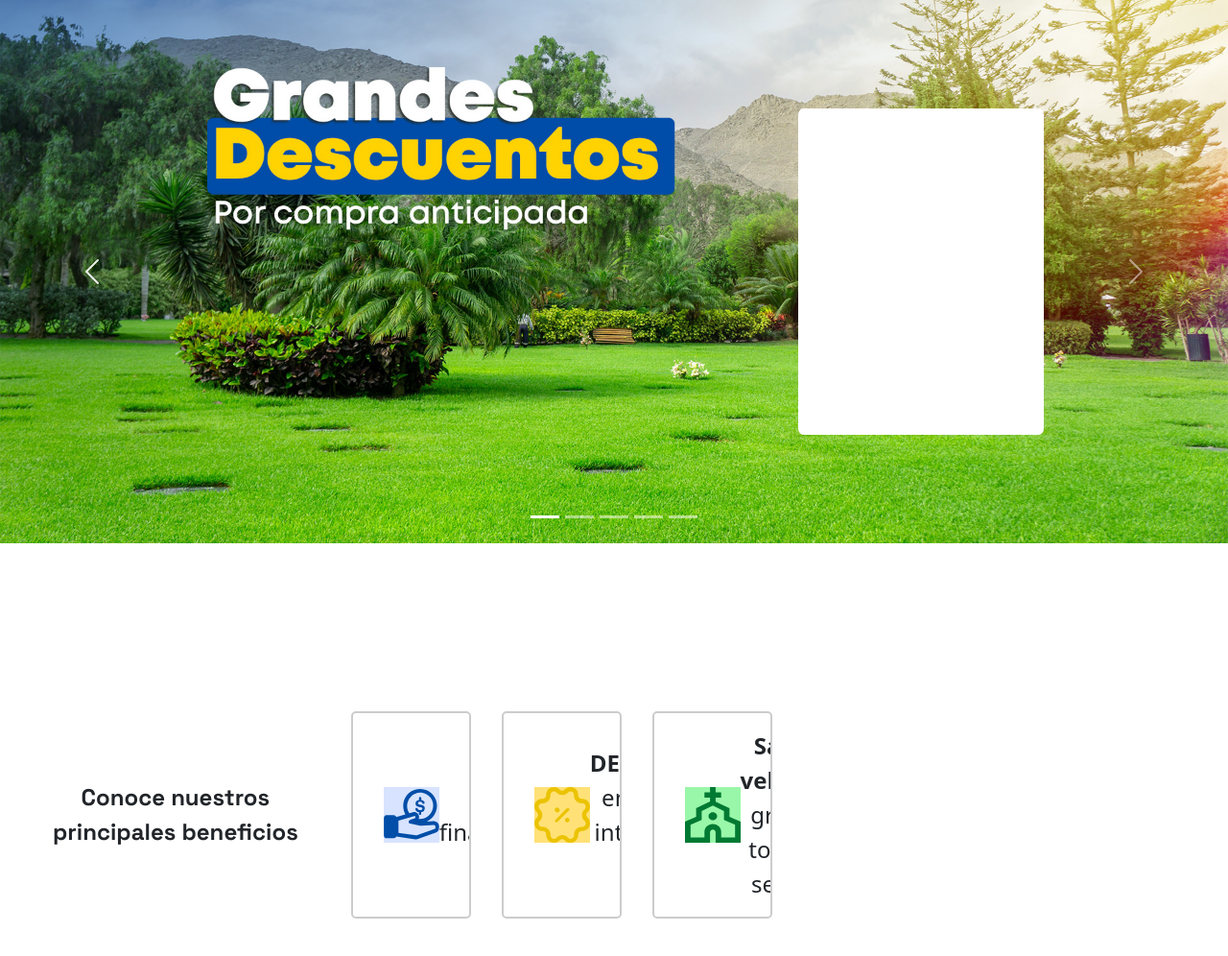
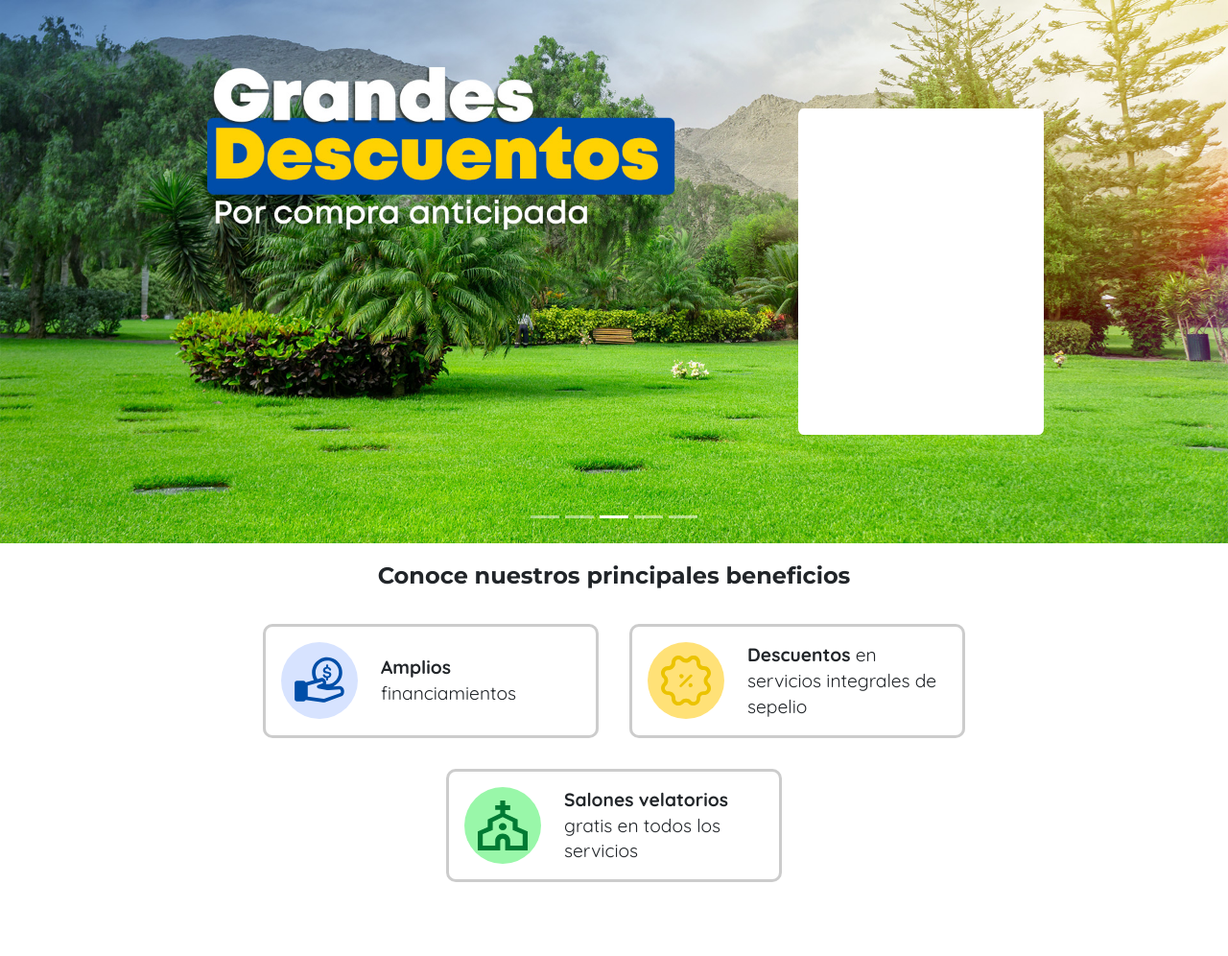
Before and after one commit to Litusuwu/LibraryTest, a plain HTML site: page app/index.html in a window 1280 px wide. Shown: the top 996 px of the page at 96% size. After the commit the page ends 935 px from the top, so only its background shows below. Drawn offline with nearby package versions, Linux system fonts and the light colour scheme.

Commit message:
changes for the frontend

```diff
--- a/app/index.html
+++ b/app/index.html
@@ -15,9 +15,9 @@
     </div>
     <div id="carouselExampleIndicators" class="carousel slide carousel-fade h-100 mx-auto" data-bs-ride="carousel">
       <div class="carousel-indicators">
-        <button type="button" data-bs-target="#carouselExampleIndicators" data-bs-slide-to="0" class="active" aria-current="true" aria-label="Slide 1"></button>
+        <button type="button" data-bs-target="#carouselExampleIndicators" data-bs-slide-to="0" aria-label="Slide 1"></button>
         <button type="button" data-bs-target="#carouselExampleIndicators" data-bs-slide-to="1" aria-label="Slide 2"></button>
-        <button type="button" data-bs-target="#carouselExampleIndicators" data-bs-slide-to="2" aria-label="Slide 3"></button>
+        <button type="button" data-bs-target="#carouselExampleIndicators" data-bs-slide-to="2" class="active" aria-current="true" aria-label="Slide 3"></button>
         <button type="button" data-bs-target="#carouselExampleIndicators" data-bs-slide-to="3" aria-label="Slide 4"></button>
         <button type="button" data-bs-target="#carouselExampleIndicators" data-bs-slide-to="4" aria-label="Slide 5"></button>
       </div>
@@ -38,13 +38,6 @@
           <img src="src/images/banner-5-desktop.jpg" class="d-block w-100" alt="...">
         </div>
       </div>
-      <button class="carousel-control-prev" type="button" data-bs-target="#carouselExample" data-bs-slide="prev">
-        <span class="carousel-control-prev-icon" aria-hidden="true"></span>
-        <span class="visually-hidden">Previous</span>
-      </button>
-      <button class="carousel-control-next" type="button" data-bs-target="#carouselExample" data-bs-slide="next">
-        <span class="carousel-control-next-icon" aria-hidden="true"></span>
-        <span class="visually-hidden">Next</span>
       </button>
     </div>
 
@@ -55,29 +48,32 @@
     </span>
     <div class="containerCards">
       <div class="containerCard">
-        <img src="src/images/svg/ico_ico_1.svg" style="background-color: #d7e3ff;" alt="icono" />
+        <div class="imageAreaCard"  style="background-color: #d7e3ff;">
+          <img src="src/images/svg/ico_ico_1.svg" alt="icono" />
+        </div>
         <div class="textAreaCard">
-          <b>Amplios </b>
           <span>
-            financiamientos
+            <b>Amplios </b>financiamientos
           </span>
         </div>
       </div>
       <div class="containerCard">
-        <img src="src/images/svg/ico_ico_2.svg" style="background-color: #ffe177;" alt="icono" />
+        <div class="imageAreaCard" style="background-color: #ffe177;">
+          <img src="src/images/svg/ico_ico_2.svg"  alt="icono" />
+        </div>
         <div class="textAreaCard">
-          <b>DESCUENTOS</b>
           <span>
-            en servicios integrales de sepelio
+            <b>Descuentos</b> en servicios integrales de sepelio
           </span>
         </div>
       </div>
       <div class="containerCard">
-        <img src="src/images/svg/ico_ico_3.svg" style="background-color: #99f7a9;" alt="icono" />
+        <div class="imageAreaCard" style="background-color: #99f7a9;">
+          <img src="src/images/svg/ico_ico_3.svg"  alt="icono" />
+        </div>
         <div class="textAreaCard">
-          <b>Salones velatorios</b>
           <span>
-            gratis en todos los servicios
+            <b>Salones velatorios</b> gratis en todos los servicios
           </span>
         </div>
       </div>
--- a/app/src/styles/style.css
+++ b/app/src/styles/style.css
@@ -1,10 +1,12 @@
 @import url('https://fonts.googleapis.com/css2?family=Quicksand:wght@300..700&family=Space+Grotesk:wght@300..700&display=swap');
-
+@import url('https://fonts.googleapis.com/css2?family=Montserrat:ital,wght@0,100..900;1,100..900&display=swap');
 
 body{
-  display: grid;
+  display: flex;
+  flex-direction: column;
+  /* display: grid;
   grid-template-rows: 1fr 1fr 1fr;
-  grid-template-columns: 1fr;
+  grid-template-columns: 1fr; */
 }
 
 #header{
@@ -21,23 +23,122 @@ body{
   border-radius: 2%;
 }
 .main{
-  display: grid;
-  grid-template-columns: 1fr 1.5fr 1fr;
-  grid-templae-rows: 1fr;
+  display: flex;
+  flex-direction: column;
   align-items: center;
   /* justify-content: center; */
-  flex-direction: column;
+  /* flex-direction: column; */
 }
 .labelA{
-  font-family: "Space Grotesk", serif;
-  margin: 1.5rem;
+  font-family: "Montserrat", serif;
+  margin: 1rem;
   text-align: center;
   font-size: clamp(1rem, 2vw, 1.5rem);
   font-weight: bolder;
 }
+.containerCards{
+  display: flex;
+  flex-direction: row;
+  justify-content: space-around;
+  max-width: 70%;
+  gap: 1.5rem;
+  /* flex-wrap: wrap; */
+  margin: 0.5rem;
+}
+.containerCards {
+  display: flex;
+  flex-wrap: wrap;
+  justify-content: center;
+  max-width: 70%;
+  gap: 2rem;
+  margin: 1rem auto;
+}
+
+.containerCard {
+  display: flex;
+  flex: 1 1 300px;
+  flex-direction: row;
+  border: 0.2rem solid #ccc;
+  padding: 1rem;
+  border-radius: 10px;
+  min-width: 280px;
+  max-width: 350px;
+}
+
+.imageAreaCard {
+  display: flex;
+  border-radius: 50%;
+  justify-content: center;
+  align-items: center;
+  background-color: #d7e3ff;
+  width: 5rem;
+  height: 5rem;
+  margin-right: 1.5rem;
+  flex-shrink: 0;
+}
+
+.containerCard img {
+  width: 65%;
+  height: 65%;
+  object-fit: contain;
+}
+.textAreaCard {
+  font-size: clamp(1rem, 1.5vw, 1.2rem);
+  display: flex;
+  flex-direction: column;
+  justify-content: center;
+  align-items: flex-start;
+  line-height: 1.4;
+  text-align: left;
+  flex: 1;
+}
+
+.containerCard span {
+  word-wrap: break-word;
+  word-break: break-word;
+  font-family: "Quicksand", sans-serif;
+}
+
+.containerCard b {
+  font-weight: bold;
+}
+/* .containerCard{
+  display: flex;
+  flex: 1;
+  flex-direction: row;
+  border: 0.2rem solid #ccc;
+  padding: 1rem;
+  border-radius: 10px;
+}
+.containerCard img{
+  width: clamp(1.8rem, 2.8vw, 3.8rem);
+  height: clamp(1.8rem, 2.8vw, 3.8rem);
+}
+.imageAreaCard{
+  display: flex;
+  /* flex: 1; */
+  /* border-radius: 50%;
+  justify-content: center;
+  align-items: center;
+  aspect-ratio: 1 / 1;
+  object-fit: contain;
+  margin-left: 1rem;
+  margin-right: 1.5rem;
+  width: clamp(3.8rem, 4.7vw, 5.7rem);
+}
+.textAreaCard{
+  font-size: 1.3rem;
+  display: flex;
+  /* flex: 3.5; */
+  /* flex-direction: column;
+  justify-content: center;
+  align-items: start;
+} */
+
+/*
 .containerCards {
   display: grid;
-  grid-template-columns: repeat(auto-fit, minmax(100px, 1fr));
+  grid-template-columns: 1fr 1fr 1fr;
   max-width: 80%;
   min-width: 60%;
   gap: 2rem;
@@ -61,4 +162,4 @@ body{
     font-size: clamp(1rem, 2vw, 1.5rem);
   }
   overflow: hidden;
-}
+} */
```
